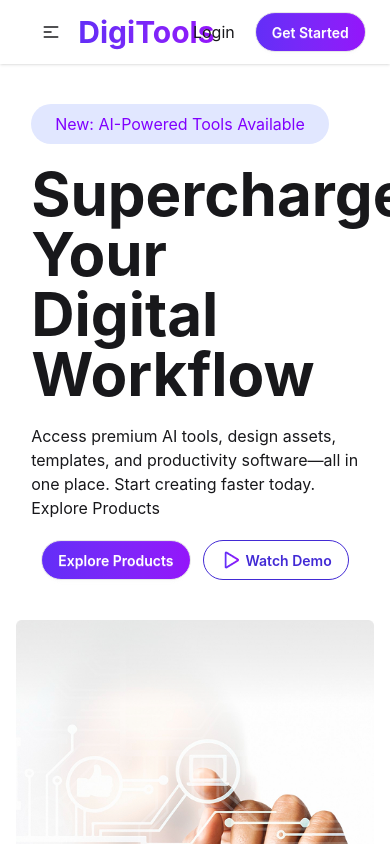
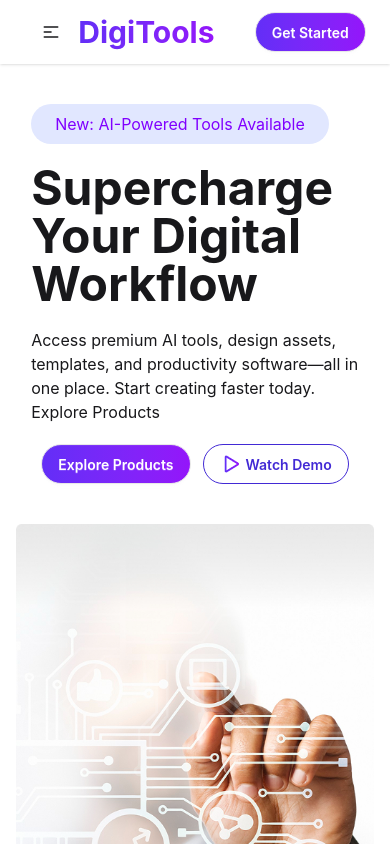
Before and after one commit to Badhon63/Digitools-assignment-6, a React (Vite) app: page / in a window 390 px wide. Shown: the top 844 px of the page. Built offline with nearby package versions, Linux system fonts and the light colour scheme.

Commit message:
fixed some issue

```diff
--- a/src/components/hompage/banner/Banner.jsx
+++ b/src/components/hompage/banner/Banner.jsx
@@ -5,7 +5,7 @@ const Banner = () => {
     <div className='flex flex-col lg:flex-row w-11/12 mx-auto lg:w-5/6 items-center mt-10 lg:mt-20 gap-10 lg:gap-30'>
       <div className='space-y-5 flex-1 w-11/12'>
         <p className='bg-[#E1E7FF] text-[#8000ff] py-2 px-6 rounded-3xl w-fit'>New: AI-Powered Tools Available</p>
-        <h2 className='text-6xl md:text-7xl font-bold'>Supercharge Your Digital Workflow</h2>
+        <h2 className='text-5xl md:text-7xl font-bold'>Supercharge Your Digital Workflow</h2>
         <p>Access premium AI tools, design assets, templates, and productivity software—all in one place. Start creating faster today. Explore Products</p>
         <div className='space-x-3 flex justify-center md:justify-start'>
           <button className="bg-linear-to-r from-[#632EF7] to-[#9415FA] text-white btn rounded-3xl">Explore Products</button>
--- a/src/components/navbar/Navbar.jsx
+++ b/src/components/navbar/Navbar.jsx
@@ -33,7 +33,7 @@ const Navbar = () => {
         </div>
         <div className="navbar-end space-x-5">
           <img src={cartImg} alt="" className='hidden md:block'/>
-          <a className="cursor-pointer">Login</a>
+          <a className="cursor-pointer hidden md:block">Login</a>
           <a className="bg-linear-to-r from-[#632EF7] to-[#9415FA] text-white btn rounded-3xl">Get Started</a>
         </div>
       </div>
```
